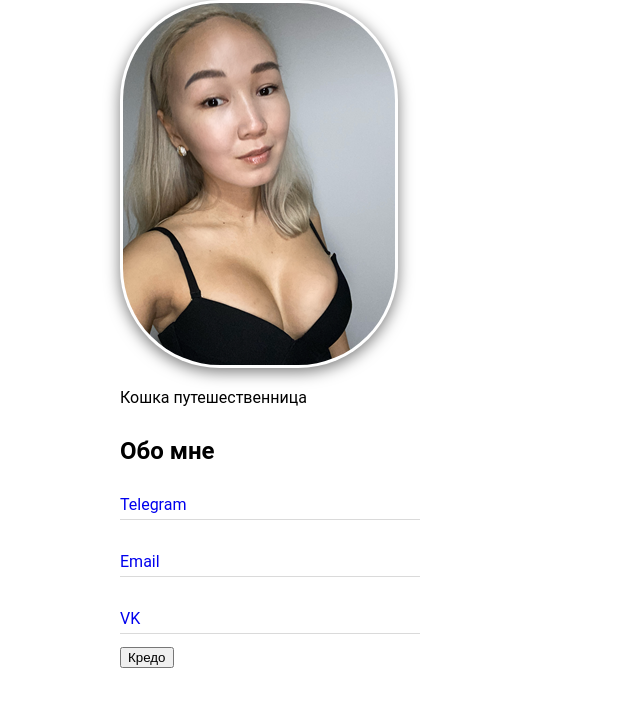
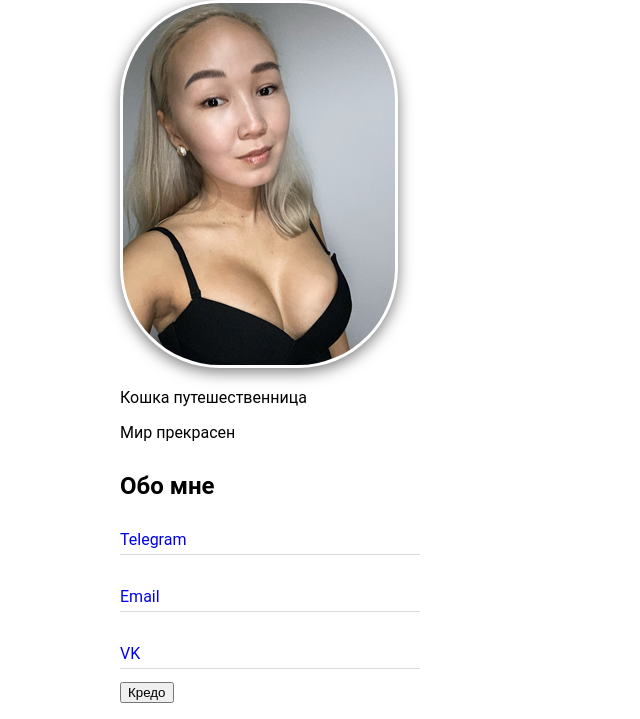
Before and after one commit to Dregayka/dregayka.github.io, a plain HTML site: page index.html in a window 1280 px wide. Shown: the part 81-800 px from the top of the page, without its empty margins (0-640 px from the left). Drawn offline with Linux system fonts and the light colour scheme.

Commit message:
строчка

```diff
--- a/index.html
+++ b/index.html
@@ -13,6 +13,7 @@
 		</div>
 
 			<p>Кошка путешественница</p>
+			<p>Мир прекрасен</p>
 
 			<h2>Обо мне</h2>
 
```
